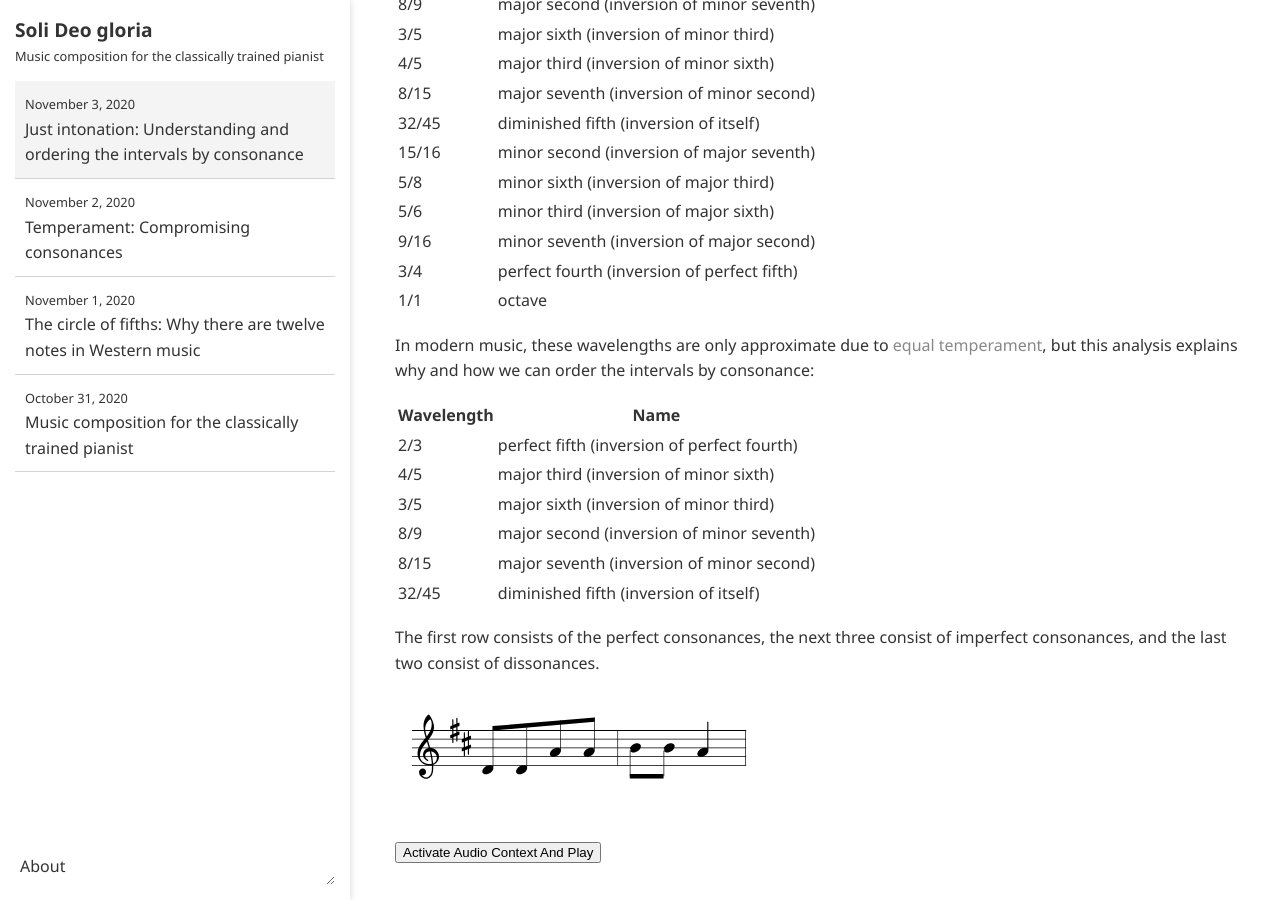
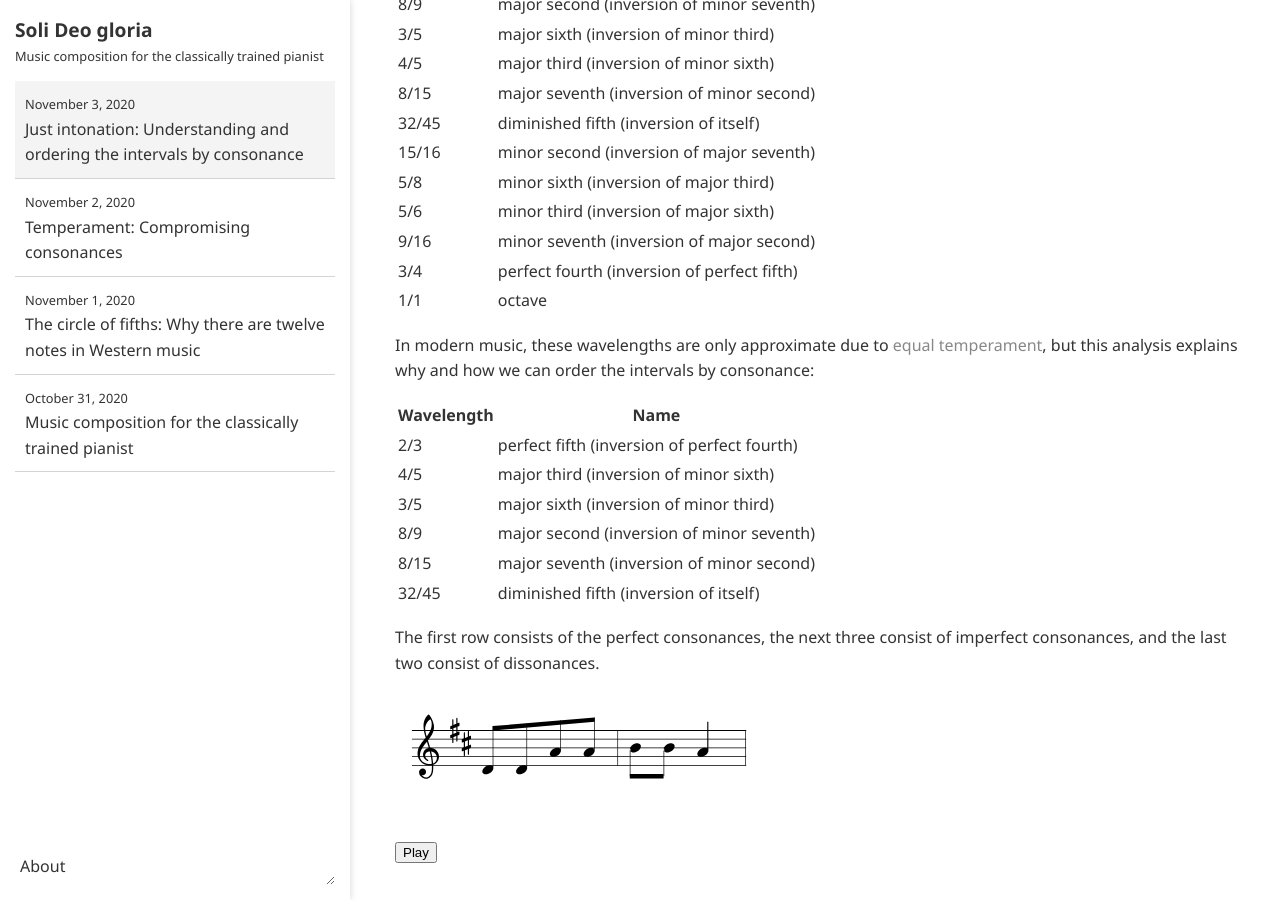
Before and after one commit to ansyblenetwork/sdg, a Jekyll site: the page built from _posts/2020-11-03-just-intonation-understanding-and-ordering-the.md, in a window 1280 px wide and 900 px high, scrolled down 1470 px. Built offline with Jekyll 4.4.1, drawn with Linux system fonts in a browser that asks for light colours; formulas are drawn with MathJax 3.

Commit message:
Update 2020-11-03-just-intonation-understanding-and-ordering-the.md

```diff
--- a/_posts/2020-11-03-just-intonation-understanding-and-ordering-the.md
+++ b/_posts/2020-11-03-just-intonation-understanding-and-ordering-the.md
@@ -71,8 +71,8 @@ In modern music, these wavelengths are only approximate due to [equal temperamen
 The first row consists of the perfect consonances, the next three consist of imperfect consonances, and the last two consist of dissonances.
 
 <div id="paper"></div>
-<button id="activate-audio">Activate Audio Context And Play</button>
-<button id="stop-audio" style="display:none;">Stop Audio</button>
+<button id="activate-audio">Play</button>
+<button id="stop-audio" style="display:none;">Stop</button>
 <div id='audio-error' style="display:none;">Audio is not supported in this browser.</div>
 
 <script>
@@ -80,7 +80,6 @@ The first row consists of the perfect consonances, the next three consist of imp
 // NOTE: If you want just the sound without showing the music, use "*" instead of "paper" in the renderAbc call.
 var visualObj = ABCJS.renderAbc("paper", "X:1\nK:D\nDDAA|BBA2|\n", { responsive: "resize" })[0];
 var midiBuffer = new ABCJS.synth.CreateSynth();
-
 var startAudioButton = D("activate-audio");
 var stopAudioButton = D("stop-audio");
 var audioError = D("audio-error");
```
